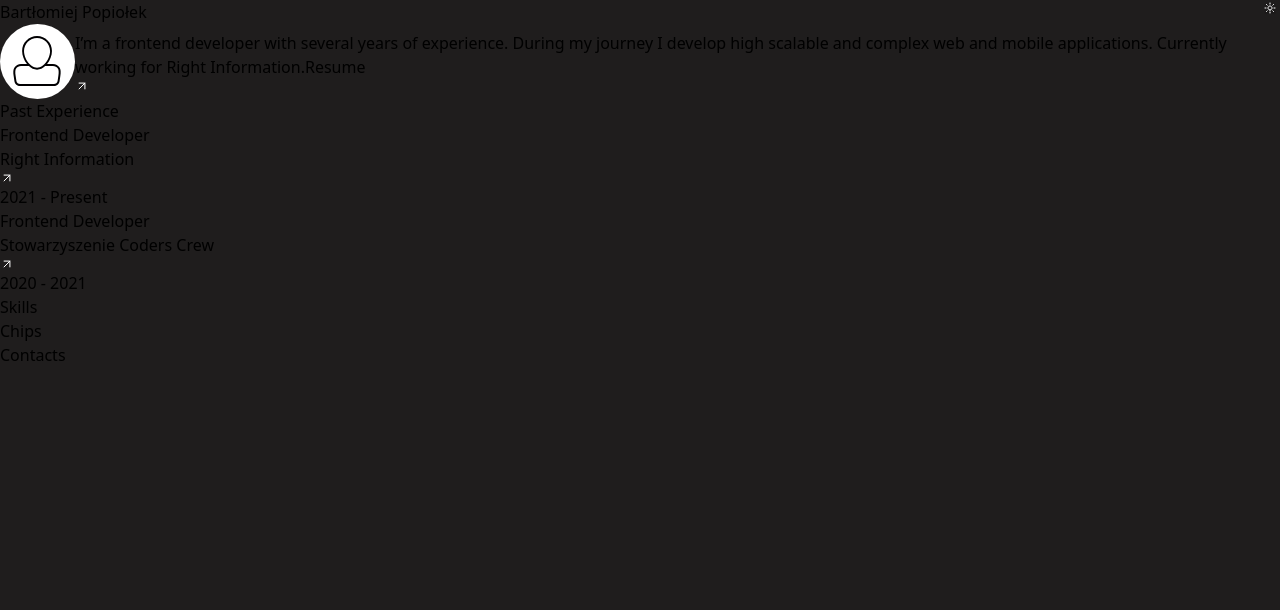
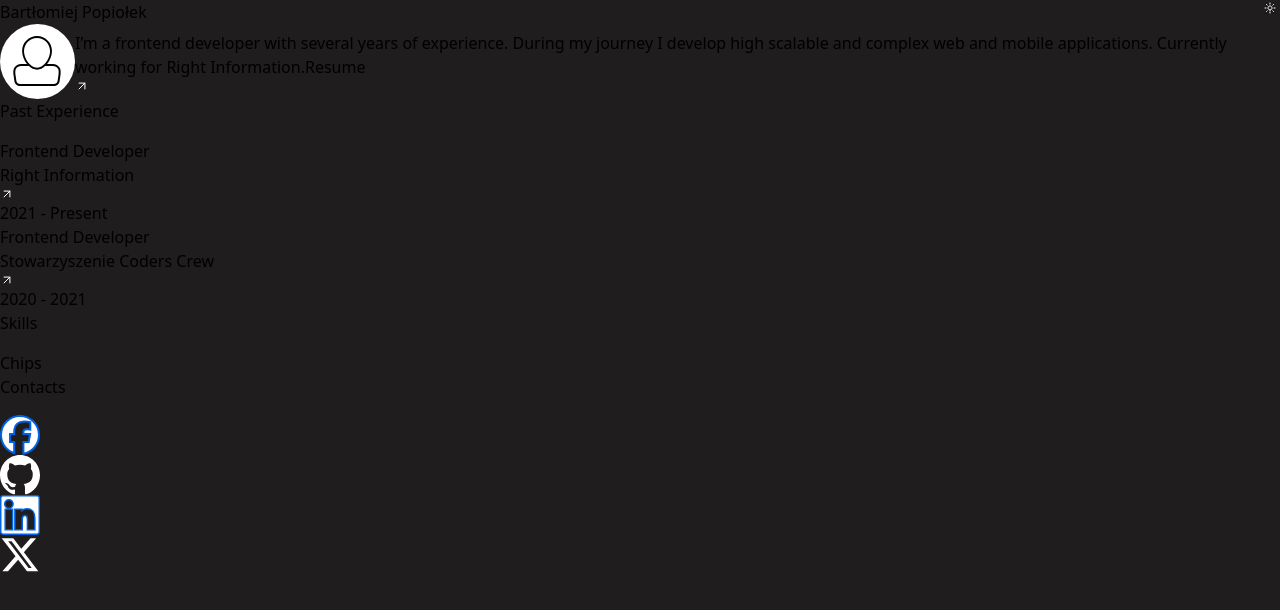
Before and after one commit to BerryTheDeveloper/Simple-Portfolio, a React (Vite) app: page / in a window 1280 px wide. Shown: the top 610 px of the page. Built offline with nearby package versions, Linux system fonts and the light colour scheme.

Commit message:
Added links section

```diff
--- a/src/App.jsx
+++ b/src/App.jsx
@@ -3,6 +3,10 @@ import PropTypes from 'prop-types';
 import ArrowUpRightIcon from './assets/ArrowUpRightIcon';
 import FakePersonIcon from './assets/FakePersonIcon';
 import LightIcon from './assets/LightIcon';
+import FacebookIcon from './assets/FacebookIcon';
+import LinkedinIcon from './assets/LinkedinIcon';
+import GithubIcon from './assets/GithubIcon';
+import XIcon from './assets/XIcon';
 
 function App() {
 	return (
@@ -41,12 +45,56 @@ function App() {
 				<Technology />
 			</section>
 			<DividerLine />
-			<section className='wrapper-row'>
+			<section className='wrapper-col'>
 				<Title>Contacts</Title>
+				<div className='flex justify-center gap-4 w-full'>
+					{contactsLinks.map((link, index) => (
+						<HrefElement href={link.link} key={index}>
+							{link.icon()}
+						</HrefElement>
+					))}
+				</div>
 			</section>
 		</div>
 	);
 }
+
+const contactsLinks = [
+	{
+		link: 'https://www.facebook.com',
+		icon: () => <FacebookIcon />,
+	},
+	{
+		link: '',
+		icon: () => <GithubIcon />,
+	},
+	{
+		link: '',
+		icon: () => <LinkedinIcon />,
+	},
+	{
+		link: '',
+		icon: () => <XIcon />,
+	},
+];
+
+contactsLinks.propTypes = {
+	link: PropTypes.string.isRequired,
+	icon: PropTypes.element.isRequired,
+};
+
+function HrefElement({ href, children }) {
+	return (
+		<a href={href} target='_blank'>
+			{children}
+		</a>
+	);
+}
+
+HrefElement.propTypes = {
+	href: PropTypes.string.isRequired,
+	children: PropTypes.element.isRequired,
+};
 
 const experience = [
 	{
@@ -72,19 +120,19 @@ const experience = [
 	},
 ];
 
-function Technology() {
-	return <div>Chips</div>;
-}
-
 experience.propTypes = {
 	position: PropTypes.string.isRequired,
 	company: PropTypes.element.isRequired,
 	date: PropTypes.string.isRequired,
 };
 
+function Technology() {
+	return <div>Chips</div>;
+}
+
 function ExperienceSummary() {
 	return (
-		<div className='flex flex-col mt-4 gap-1'>
+		<div className='flex flex-col'>
 			{experience.map((exp, index) => (
 				<Fragment key={index}>
 					<p className='text-lg even:mt-4'>{exp.position}</p>
--- /dev/null
+++ b/src/assets/FacebookIcon.tsx
@@ -0,0 +1,30 @@
+import React from 'react';
+
+export default function FacebookIcon() {
+	return (
+		<svg
+			width='40'
+			height='40'
+			viewBox='0 0 40 40'
+			fill='none'
+			xmlns='http://www.w3.org/2000/svg'>
+			<g clipPath='url(#clip0_18_452)'>
+				<mask id='path-1-inside-1_18_452' fill='white'>
+					<path d='M20 0C8.9544 0 0 8.9544 0 20C0 29.3792 6.4576 37.2496 15.1688 39.4112V26.112H11.0448V20H15.1688V17.3664C15.1688 10.5592 18.2496 7.404 24.9328 7.404C26.2 7.404 28.3864 7.6528 29.2808 7.9008V13.4408C28.8088 13.3912 27.9888 13.3664 26.9704 13.3664C23.6912 13.3664 22.424 14.6088 22.424 17.8384V20H28.9568L27.8344 26.112H22.424V39.8536C32.3272 38.6576 40.0008 30.2256 40.0008 20C40 8.9544 31.0456 0 20 0Z' />
+				</mask>
+				<path
+					d='M20 0C8.9544 0 0 8.9544 0 20C0 29.3792 6.4576 37.2496 15.1688 39.4112V26.112H11.0448V20H15.1688V17.3664C15.1688 10.5592 18.2496 7.404 24.9328 7.404C26.2 7.404 28.3864 7.6528 29.2808 7.9008V13.4408C28.8088 13.3912 27.9888 13.3664 26.9704 13.3664C23.6912 13.3664 22.424 14.6088 22.424 17.8384V20H28.9568L27.8344 26.112H22.424V39.8536C32.3272 38.6576 40.0008 30.2256 40.0008 20C40 8.9544 31.0456 0 20 0Z'
+					fill='white'
+					stroke='#0063E5'
+					strokeWidth='4'
+					mask='url(#path-1-inside-1_18_452)'
+				/>
+			</g>
+			<defs>
+				<clipPath id='clip0_18_452'>
+					<rect width='40' height='40' fill='white' />
+				</clipPath>
+			</defs>
+		</svg>
+	);
+}
--- /dev/null
+++ b/src/assets/GithubIcon.tsx
@@ -0,0 +1,25 @@
+import React from 'react';
+export default function GithubIcon() {
+	return (
+		<svg
+			width='40'
+			height='40'
+			viewBox='0 0 40 40'
+			fill='none'
+			xmlns='http://www.w3.org/2000/svg'>
+			<g clipPath='url(#clip0_18_471)'>
+				<path
+					fillRule='evenodd'
+					clipRule='evenodd'
+					d='M20.0165 0C8.94791 0 0 9.01388 0 20.1653C0 29.0792 5.73324 36.6246 13.6868 39.2952C14.6812 39.496 15.0454 38.8613 15.0454 38.3274C15.0454 37.8599 15.0126 36.2575 15.0126 34.5879C9.4445 35.79 8.28498 32.1841 8.28498 32.1841C7.39015 29.847 6.06429 29.2463 6.06429 29.2463C4.24185 28.011 6.19704 28.011 6.19704 28.011C8.21861 28.1446 9.27938 30.081 9.27938 30.081C11.0686 33.1522 13.9518 32.2844 15.1118 31.7502C15.2773 30.4481 15.8079 29.5467 16.3713 29.046C11.9303 28.5785 7.25781 26.8425 7.25781 19.0967C7.25781 16.8932 8.05267 15.0905 9.31216 13.6884C9.11344 13.1877 8.41732 11.1174 9.51128 8.34644C9.51128 8.34644 11.2014 7.81217 15.0122 10.4164C16.6438 9.97495 18.3263 9.7504 20.0165 9.74851C21.7067 9.74851 23.4295 9.98246 25.0205 10.4164C28.8317 7.81217 30.5218 8.34644 30.5218 8.34644C31.6158 11.1174 30.9192 13.1877 30.7205 13.6884C32.0132 15.0905 32.7753 16.8932 32.7753 19.0967C32.7753 26.8425 28.1028 28.5449 23.6287 29.046C24.358 29.6802 24.9873 30.882 24.9873 32.7851C24.9873 35.4893 24.9545 37.6596 24.9545 38.327C24.9545 38.8613 25.3192 39.496 26.3132 39.2956C34.2667 36.6242 39.9999 29.0792 39.9999 20.1653C40.0327 9.01388 31.052 0 20.0165 0Z'
+					fill='white'
+				/>
+			</g>
+			<defs>
+				<clipPath id='clip0_18_471'>
+					<rect width='40' height='40' fill='white' />
+				</clipPath>
+			</defs>
+		</svg>
+	);
+}
--- /dev/null
+++ b/src/assets/LinkedinIcon.tsx
@@ -0,0 +1,30 @@
+import React from 'react';
+
+export default function LinkedinIcon() {
+	return (
+		<svg
+			width='40'
+			height='40'
+			viewBox='0 0 40 40'
+			fill='none'
+			xmlns='http://www.w3.org/2000/svg'>
+			<g clipPath='url(#clip0_18_458)'>
+				<mask id='path-1-inside-1_18_458' fill='white'>
+					<path d='M37.0391 0H2.95312C1.32031 0 0 1.28906 0 2.88281V37.1094C0 38.7031 1.32031 40 2.95312 40H37.0391C38.6719 40 40 38.7031 40 37.1172V2.88281C40 1.28906 38.6719 0 37.0391 0ZM11.8672 34.0859H5.92969V14.9922H11.8672V34.0859ZM8.89844 12.3906C6.99219 12.3906 5.45313 10.8516 5.45313 8.95312C5.45313 7.05469 6.99219 5.51562 8.89844 5.51562C10.7969 5.51562 12.3359 7.05469 12.3359 8.95312C12.3359 10.8437 10.7969 12.3906 8.89844 12.3906ZM34.0859 34.0859H28.1562V24.8047C28.1562 22.5937 28.1172 19.7422 25.0703 19.7422C21.9844 19.7422 21.5156 22.1562 21.5156 24.6484V34.0859H15.5938V14.9922H21.2812V17.6016H21.3594C22.1484 16.1016 24.0859 14.5156 26.9688 14.5156C32.9766 14.5156 34.0859 18.4688 34.0859 23.6094V34.0859V34.0859Z' />
+				</mask>
+				<path
+					d='M37.0391 0H2.95312C1.32031 0 0 1.28906 0 2.88281V37.1094C0 38.7031 1.32031 40 2.95312 40H37.0391C38.6719 40 40 38.7031 40 37.1172V2.88281C40 1.28906 38.6719 0 37.0391 0ZM11.8672 34.0859H5.92969V14.9922H11.8672V34.0859ZM8.89844 12.3906C6.99219 12.3906 5.45313 10.8516 5.45313 8.95312C5.45313 7.05469 6.99219 5.51562 8.89844 5.51562C10.7969 5.51562 12.3359 7.05469 12.3359 8.95312C12.3359 10.8437 10.7969 12.3906 8.89844 12.3906ZM34.0859 34.0859H28.1562V24.8047C28.1562 22.5937 28.1172 19.7422 25.0703 19.7422C21.9844 19.7422 21.5156 22.1562 21.5156 24.6484V34.0859H15.5938V14.9922H21.2812V17.6016H21.3594C22.1484 16.1016 24.0859 14.5156 26.9688 14.5156C32.9766 14.5156 34.0859 18.4688 34.0859 23.6094V34.0859V34.0859Z'
+					fill='white'
+					stroke='#0063E5'
+					strokeWidth='3'
+					mask='url(#path-1-inside-1_18_458)'
+				/>
+			</g>
+			<defs>
+				<clipPath id='clip0_18_458'>
+					<rect width='40' height='40' fill='white' />
+				</clipPath>
+			</defs>
+		</svg>
+	);
+}
--- /dev/null
+++ b/src/assets/XIcon.tsx
@@ -0,0 +1,17 @@
+import React from 'react';
+
+export default function XIcon() {
+	return (
+		<svg
+			width='40'
+			height='40'
+			viewBox='0 0 40 40'
+			fill='none'
+			xmlns='http://www.w3.org/2000/svg'>
+			<path
+				d='M30.5438 3.17318H36.1663L23.8829 17.2123L38.3333 36.3165H27.0187L18.1567 24.7299L8.01657 36.3165H2.39071L15.529 21.3L1.66666 3.17318H13.2685L21.279 13.7637L30.5438 3.17318ZM28.5705 32.9511H31.686L11.5756 6.36173H8.23242L28.5705 32.9511Z'
+				fill='white'
+			/>
+		</svg>
+	);
+}
--- a/src/index.css
+++ b/src/index.css
@@ -11,5 +11,5 @@ body {
 }
 
 .wrapper-col {
-	@apply flex flex-col flex-nowrap items-start;
+	@apply flex flex-col flex-nowrap items-start gap-4;
 }
```
